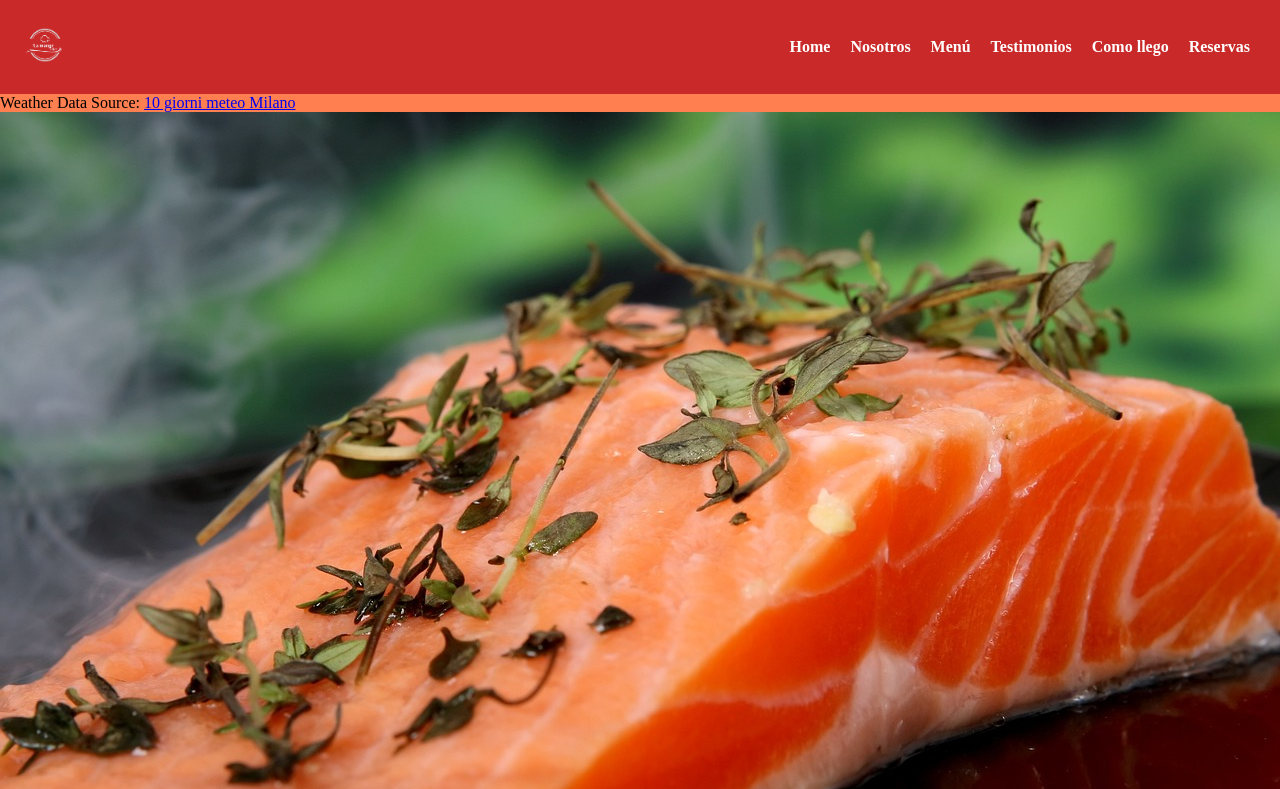
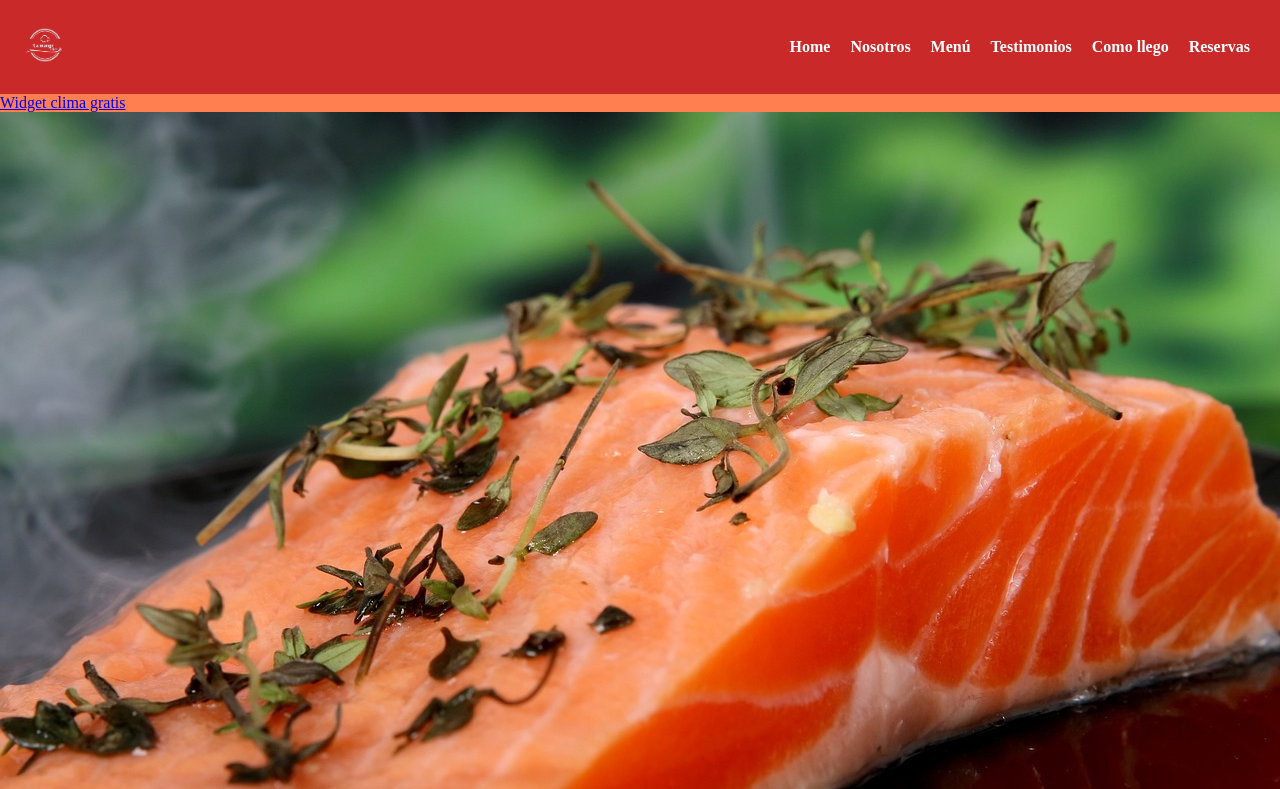
Before and after one commit to sebabernel/TPO_-CodoACodo, a website: page index.html in a window 1280 px wide. Shown: the top 789 px of the page. Drawn offline with Linux system fonts and the light colour scheme; a script that the page names is missing.

Commit message:
cambio de API con lo localidad

```diff
--- a/index.html
+++ b/index.html
@@ -37,7 +37,7 @@
 
   <!--API -->
   <div class="weather-widget-container">
-    <div id="ww_10e52428a4741" v='1.3' loc='id' a='{"t":"ticker","lang":"es","sl_lpl":1,"ids":[],"font":"Arial","sl_ics":"one_a","sl_sot":"celsius","cl_bkg":"image","cl_font":"#FFFFFF","cl_cloud":"#FFFFFF","cl_persp":"#81D4FA","cl_sun":"#FFC107","cl_moon":"#FFC107","cl_thund":"#FF5722","el_nme":3}'>Weather Data Source: <a href="https://oneweather.org/it/milan/10_days/" id="ww_10e52428a4741_u" target="_blank">10 giorni meteo Milano</a></div><script async src="https://app1.weatherwidget.org/js/?id=ww_10e52428a4741"></script>
+    <div id="ww_d56c6d56d9424" v='1.3' loc='auto' a='{"t":"ticker","lang":"es","sl_lpl":1,"ids":[],"font":"Arial","sl_ics":"one_a","sl_sot":"celsius","cl_bkg":"image","cl_font":"#FFFFFF","cl_cloud":"#FFFFFF","cl_persp":"#81D4FA","cl_sun":"#FFC107","cl_moon":"#FFC107","cl_thund":"#FF5722"}'><a href="https://weatherwidget.org/es/" id="ww_d56c6d56d9424_u" target="_blank">Widget clima gratis</a></div><script async src="https://app1.weatherwidget.org/js/?id=ww_d56c6d56d9424"></script>
   </div>
 
   <!--banner-->
```
